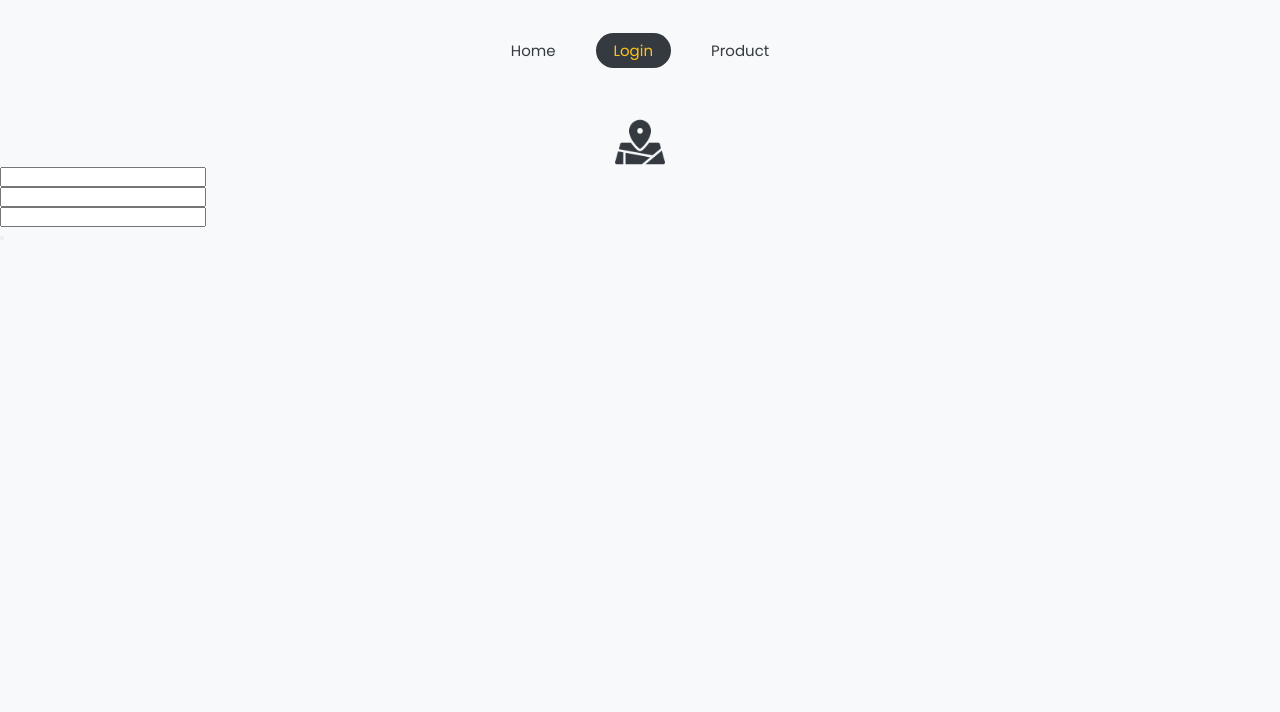
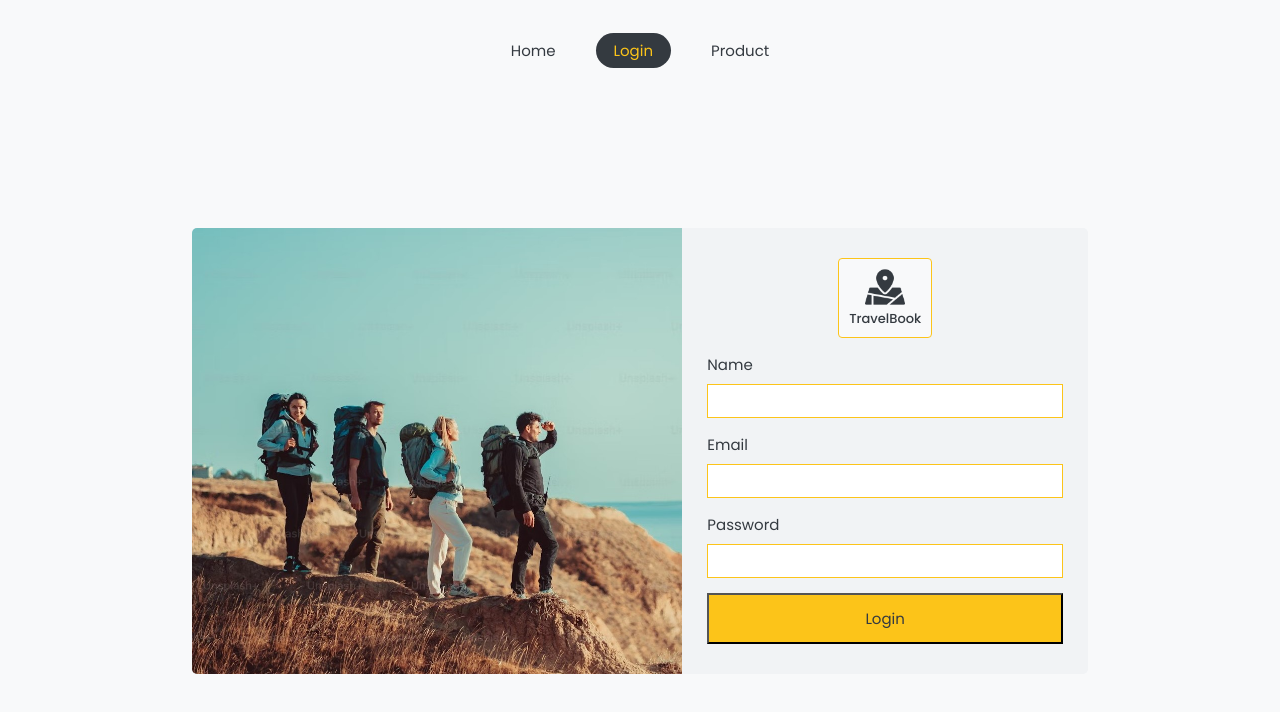
Before and after one commit to Bhagwanmmehra/react-travel-book-v3, a React (Vite) app: page /login in a window 1280 px wide. Shown: the top 712 px of the page. Built offline with nearby package versions, Linux system fonts and the light colour scheme; a web font is replaced by a local one.

Commit message:
Login page set up done

```diff
--- a/src/pages/loginPage.jsx
+++ b/src/pages/loginPage.jsx
@@ -9,27 +9,27 @@ function LoginPage() {
       <main className={Styles.loginSection}>
         <div className={Styles.loginFormImageBox}>
           <div className={Styles.imgBox}>
-            <img src="" alt="" />
+            <img src="./login.jpg" alt="loading" />
           </div>
 
           <div className={Styles.formBox}>
-            <div className="logoBox">
-              <Logo /> <span></span>
+            <div className={Styles.logoBox}>
+              <Logo /> <span>TravelBook</span>
             </div>
             <form>
               <div>
-                <label htmlFor=""></label>
-                <input type="text" />
+                <label htmlFor="name">Name</label>
+                <input type="text" id="name" />
               </div>
               <div>
-                <label htmlFor=""></label>
-                <input type="text" />
+                <label htmlFor="email">Email</label>
+                <input type="email" id="email" />
               </div>
               <div>
-                <label htmlFor=""></label>
-                <input type="text" />
+                <label htmlFor="password">Password</label>
+                <input type="password" id="password" />
               </div>
-              <button></button>
+              <button>Login</button>
             </form>
           </div>
         </div>
--- a/src/styles/loginPage.module.css
+++ b/src/styles/loginPage.module.css
@@ -0,0 +1,95 @@
+.loginPage {
+    height: 100vh;
+    display: flex;
+    flex-direction: column;
+}
+
+.loginPage .loginSection {
+    flex-grow: 1;
+    display: flex;
+    align-items: center;
+    justify-content: center;
+}
+
+.loginPage .loginFormImageBox {
+
+    width: 70%;
+    display: flex;
+    overflow: hidden;
+    border-radius: 0.5rem;
+    margin: 0 auto;
+}
+
+.imgBox {
+    width: 100%;
+}
+
+.imgBox img {
+    width: 100%;
+    height: 100%;
+    object-fit: cover;
+}
+
+.logoBox {
+    display: flex;
+    flex-direction: column;
+    align-items: center;
+    justify-content: flex-start;
+    background-color: #f8f9fa;
+    padding: 0.8rem 1rem;
+    border-radius: var(--radius-sm);
+    gap: 0.2rem;
+    width: fit-content;
+    border: 1px solid #fcc419;
+}
+
+.logoBox span {
+    font-size: 1.3rem;
+    font-weight: 500;
+}
+
+.logoBox img {
+    height: 4rem !important;
+}
+
+.formBox {
+    width: 70rem;
+    background-color: #f1f3f5;
+    display: flex;
+    flex-direction: column;
+    align-items: center;
+    justify-content: space-between;
+    padding: 3rem 2.5rem;
+}
+
+.formBox form {
+    display: flex;
+    flex-direction: column;
+    gap: 1.5rem;
+    width: 100%;
+    margin-top: 1.5rem;
+}
+
+.formBox label {
+    font-size: 1.5rem;
+    display: block;
+    margin-bottom: 0.8rem;
+}
+
+.formBox input {
+    width: 100%;
+    border: 1px solid #fcc419;
+    padding: 0.8rem 1.2rem;
+}
+
+.formBox form button {
+    background-color: var(--color-main-yellow);
+    padding: 1.2rem;
+    border-radius: var(--radius_sm);
+    font-size: 1.5rem;
+}
+
+.formBox form button:hover {
+    background-color: var(--color-main-yellow);
+    cursor: pointer;
+}
```
Also changed, not shown: public/login.jpg (added).
